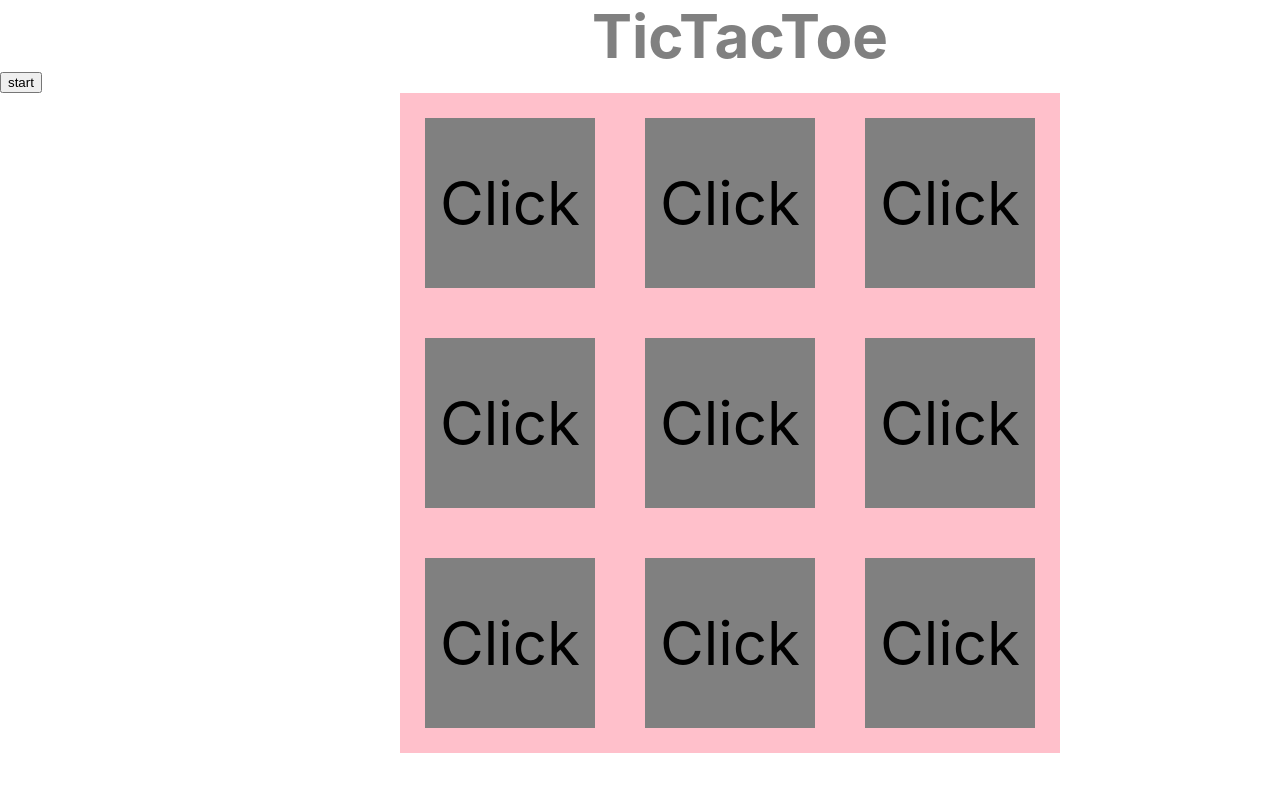
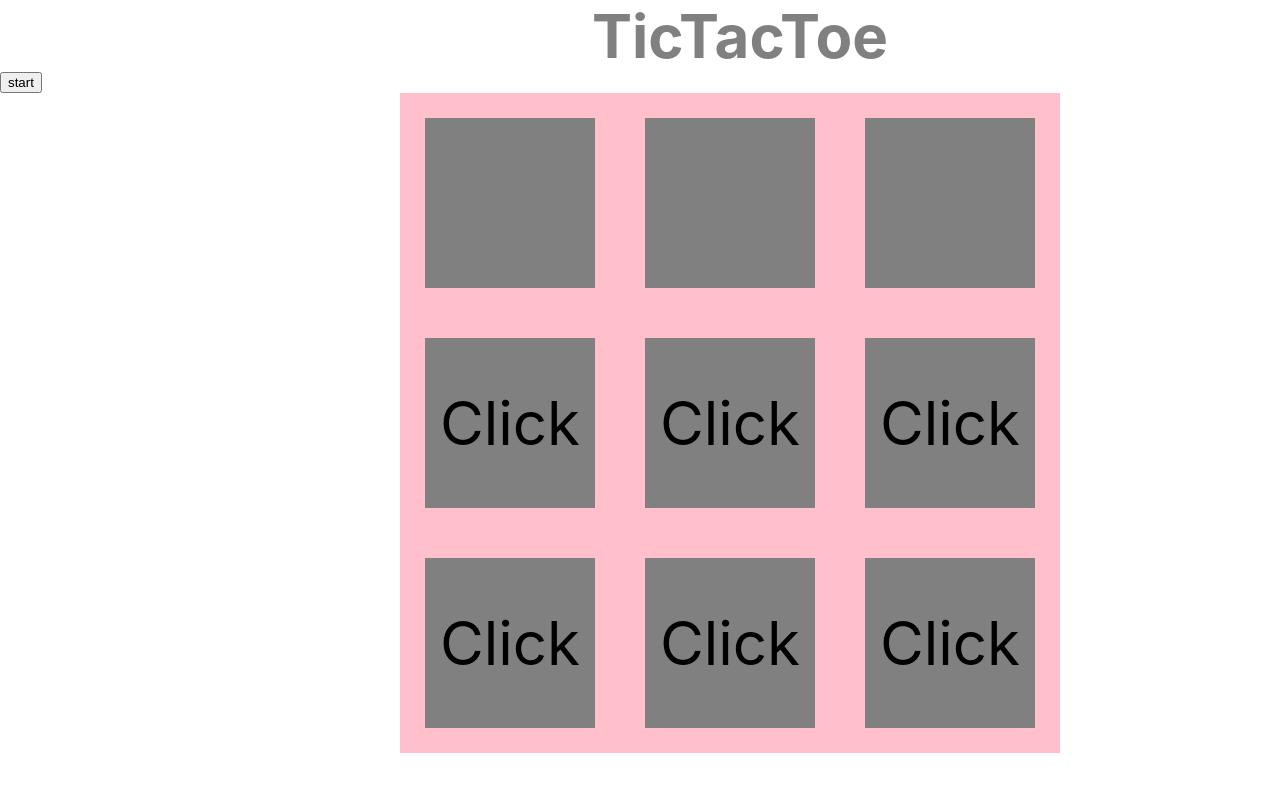
Before and after one commit to Siblarn/react1, a React (Create React App) app: page / in a window 1280 px wide. Shown: the top 792 px of the page. Built offline with nearby package versions, Linux system fonts and the light colour scheme.

Commit message:
winner example

```diff
--- a/src/App.js
+++ b/src/App.js
@@ -32,6 +32,8 @@ function App() {
   });
 
   const [a1, setA1] = useState(value.a1);
+  const [a2, setA2] = useState(value.a2);
+  const [a3, setA3] = useState(value.a3);
 
   const handleToggleXO = (value) => {
     if (state != "idle") {
@@ -43,12 +45,33 @@ function App() {
     }
   };
 
+  const cardTicTacStylr = {
+    width: "170px",
+    height: "170px",
+    backgroundColor: "gray",
+    justifyContent: "center",
+    alignItems: "center",
+    display: "flex",
+    border: "25px solid pink",
+    cursor: "pointer",
+  }
+
   useEffect(() => {
     console.log("effect work.");
-    if (a1 == "x") {
-      alert("x win");
-    }
-  }, [a1]);
+    console.log(value);
+    console.log(`${a1} - ${a2} - ${a3}`);
+    handleCheckWinner()
+  }, [a1,a2,a3]);
+
+  const handleCheckWinner = () => {
+    const arr = [a1,a2,a3]
+    const concat_arr = arr.join("");
+    console.log("concat_arr ",concat_arr);
+    if(concat_arr == "xxx") {
+      console.log("winer work");
+      alert(`THE WINER IS ${a1}`)
+   }
+  }
 
   return (
     <div className="App">
@@ -77,46 +100,51 @@ function App() {
         <div style={{ display: "flex" }}>
           <div
             onClick={() => {
-              const preValue = value;
-              value.a1 = handleToggleXO(value.a1);
-              setValue(preValue);
-              setA1(value.a1);
-              console.log(preValue);
+              setA1(handleToggleXO(a1));
             }}
           >
-            <TicTacToe value={a1} state={state} />
+            <div
+              style={cardTicTacStylr}
+            >
+              <div style={{ fontSize: "60px" }}> {a1}</div>
+            </div>
           </div>
           <div
             onClick={() => {
-              const preValue = value;
-              value.a2 = handleToggleXO(value.a2);
-              setValue(preValue);
-              console.log(preValue);
+              setA2(handleToggleXO(a2));
             }}
           >
-            <TicTacToe value={value.a2} state={state} />
+
+            <div
+              style={cardTicTacStylr}
+            >
+              <div style={{ fontSize: "60px" }}> {a2}</div>
+            </div>
           </div>
           <div
             onClick={() => {
-              const preValue = value;
-              value.a3 = handleToggleXO(value.a3);
-              setValue(preValue);
-              console.log(preValue);
+              setA3(handleToggleXO(a3));
             }}
           >
-            <TicTacToe value={value.a3} state={state} />
+            {/* <TicTacToe value={value.a3} state={state} /> */}
+            <div
+              style={cardTicTacStylr}
+            >
+              <div style={{ fontSize: "60px" }}> {a3}</div>
+            </div>
           </div>
         </div>
         <div style={{ display: "flex" }}>
           <div
             onClick={() => {
               const preValue = value;
-              value.b1 = handleToggleXO(value.a1);
+              value.b1 = handleToggleXO(value.b1);
               setValue(preValue);
               console.log(preValue);
             }}
           >
             <TicTacToe value={value.b1} state={state} />
+
           </div>
           <div
             onClick={() => {
--- a/src/pages/component/props.js
+++ b/src/pages/component/props.js
@@ -1,9 +1,11 @@
-import { useState } from "react";
+import { useEffect, useState } from "react";
 
 export default function TicTacToe(props) {
   const { value, state } = props;
   const [ticTac, setTicTac] = useState(value);
-
+  useEffect(()=>{
+    setTicTac(ticTac)
+  },[props])
   const handleValue = (bool) => {
     if (state !== "idle") {
       if (bool == "x") {
```
